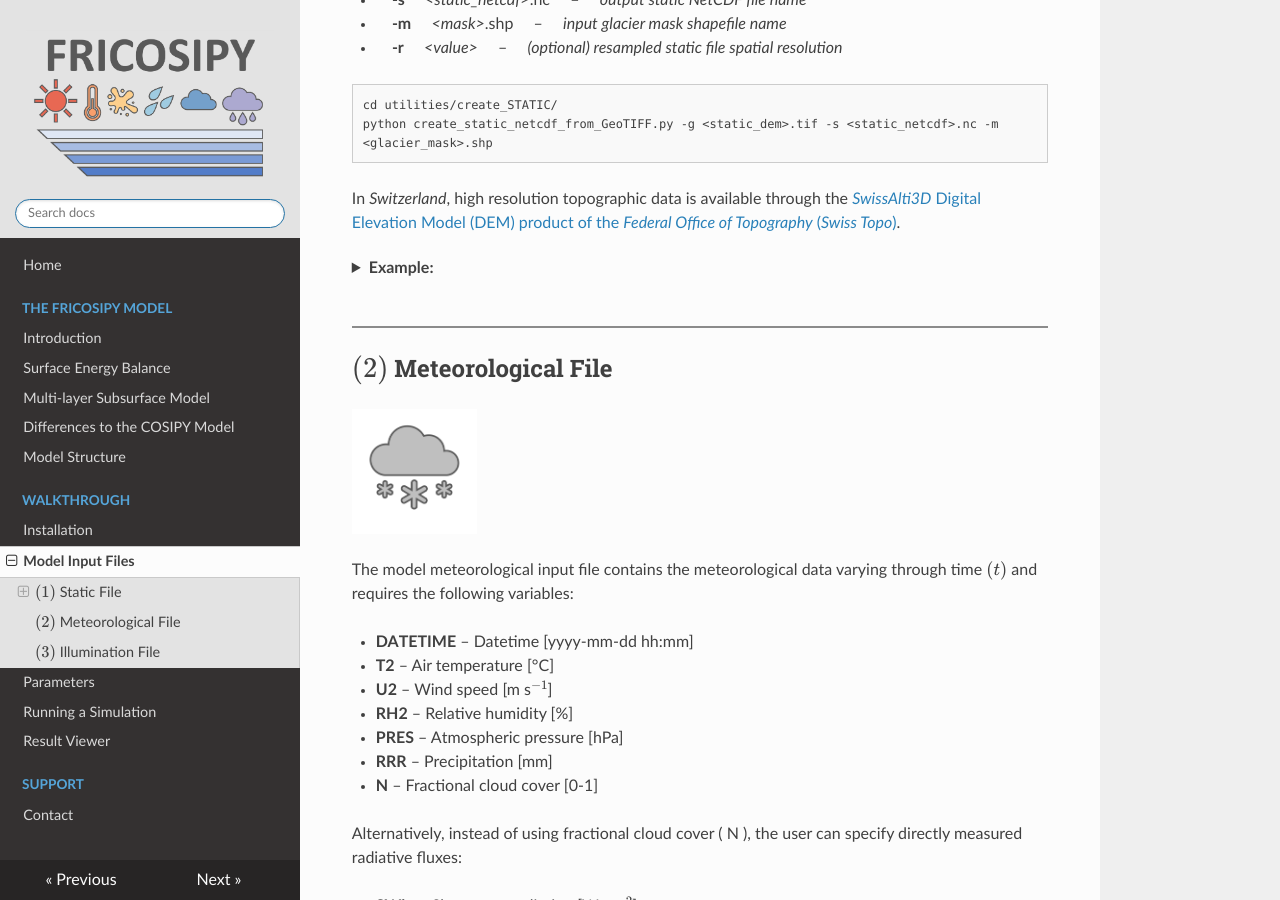
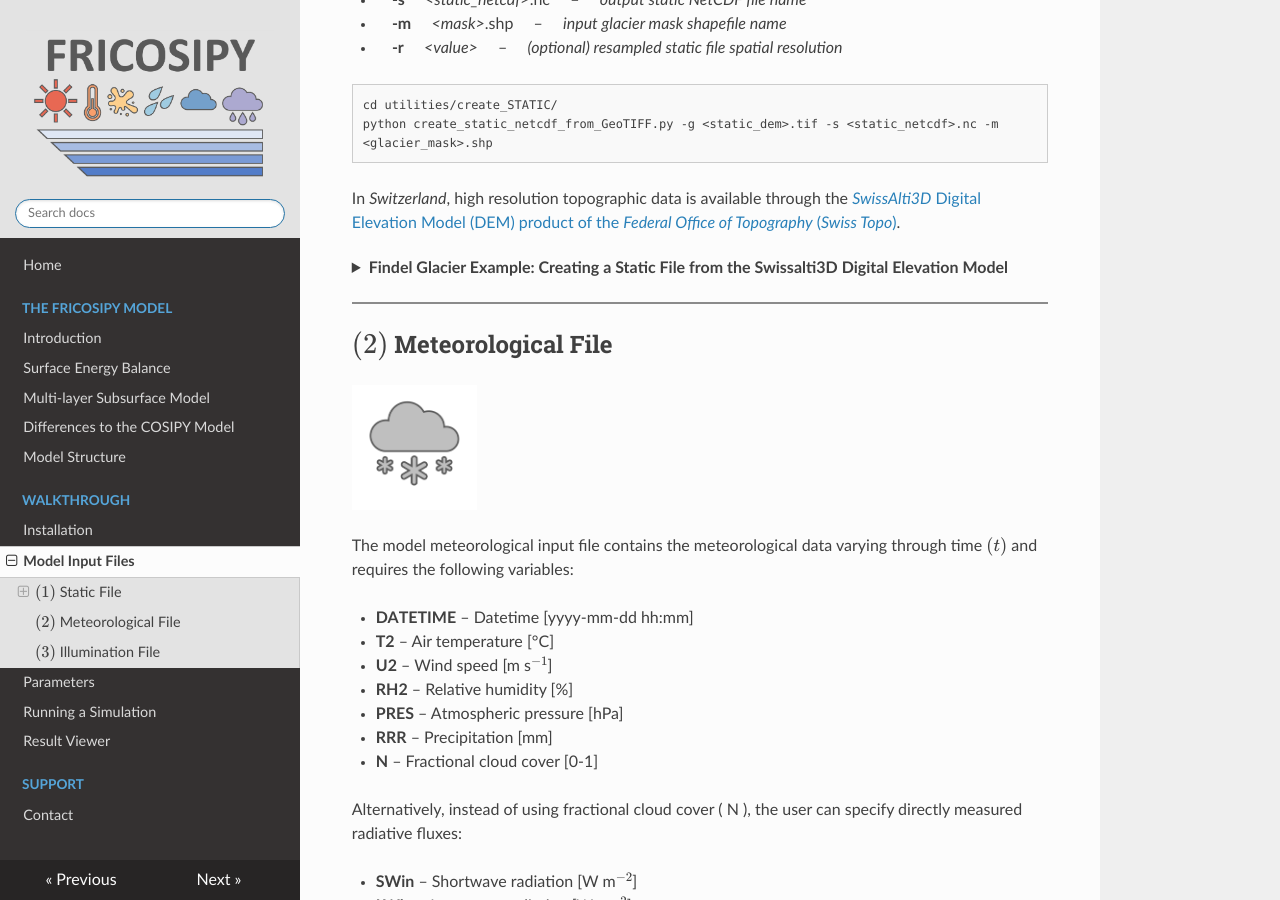
Before and after one commit to MarcusGastaldello/FRICOSIPY, an MkDocs documentation site: the page built from docs/model_input_files.md, in a window 1280 px wide and 900 px high, scrolled down 2177 px. Built offline with MkDocs 1.6.1, drawn with Linux system fonts in a browser that asks for light colours.

Commit message:
Clarify example for Findel Glacier in documentation
Updated the example section to provide a specific use case for the Findel Glacier using the Swissalti3D Digital Elevation Model.

```diff
--- a/docs/model_input_files.md
+++ b/docs/model_input_files.md
@@ -88,16 +88,14 @@
 In *Switzerland*, high resolution topographic data is available through the [*SwissAlti3D* Digital Elevation Model (DEM) product of the
 *Federal Office of Topography* (*Swiss Topo*)](https://www.swisstopo.admin.ch/en/height-model-swissalti3d).
 
-??? "**Example:**"
+??? "**Findel Glacier Example: Creating a Static File from the Swissalti3D Digital Elevation Model**"
 
-    <br>
     !!! example
         The
 
         <div style="border:1px solid #ccc; padding:10px; background:#f9f9f9; max-width:100%; overflow-x:auto;">
           <code style="background:none !important; border:none !important; padding:0 !important; color:#404040; font-family:Consolas, 'Liberation Mono', Courier, monospace;">cd utilities/create_STATIC/<br>python create_static_netcdf_from_GeoTIFF.py -g Swissalti3D_Findel.tif -s Static_Findel_200m.nc -m Findel_Glacier_2.shp -r 200</code>
         </div>
-<br>
 
 <hr style="height:2px; background-color:#8b8b8b; border:none;" />
 
```
